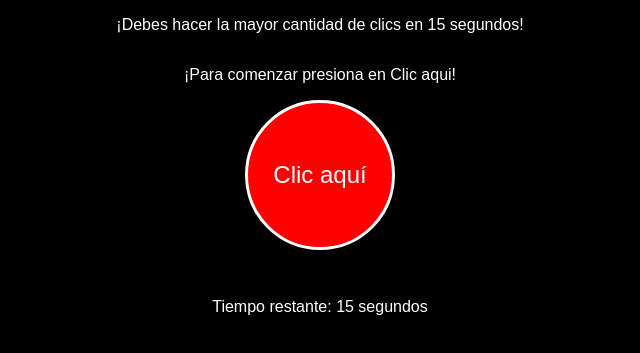
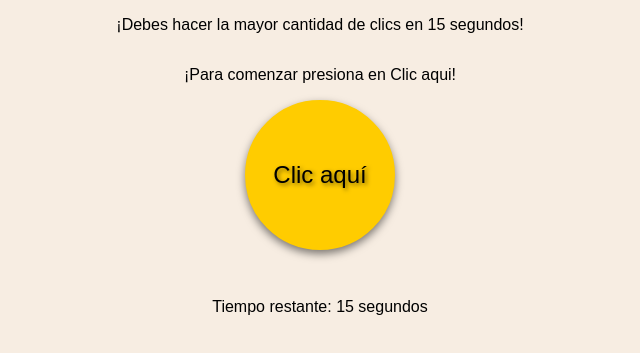
Before and after one commit to CristianLorenzo11/juego-de-hacer-clic, a plain HTML site: page index.html in a window 1280 px wide. Shown: the part 313-666 px from the top of the page, without its empty margins (320-960 px from the left). Drawn offline with Linux system fonts and the light colour scheme.

Commit message:
modificando estilos

```diff
--- a/styles.css
+++ b/styles.css
@@ -6,10 +6,12 @@ body {
     flex-direction: column;
     justify-content: center;
     align-items: center;
-    background-color: #000;
+    background-color: #f7ede2; /* Color de fondo suave */
     font-family: 'Arial', sans-serif;
-    color: #fff;
+    color: #000; /* Color de texto negro */
 }
+
+
 
 #title {
     font-size: 48px;
@@ -23,19 +25,22 @@ body {
     background-color: #fff;
     padding: 5px;
 }
-
 #clickButton {
     width: 150px;
     height: 150px;
     border-radius: 50%;
     font-size: 24px;
-    background-color: #f00;
-    color: #fff;
-    border: 3px solid #fff;
+    background-color: #ffcc00; /* Color amarillo suave */
+    color: #000; /* Color de texto negro */
+    border: 3px solid #ffcc00; /* Mismo color que el fondo */
     cursor: pointer;
     outline: none;
     transition: background-color 0.3s, transform 0.2s;
+    box-shadow: 0px 4px 8px rgba(0, 0, 0, 0.5); /* Sombra */
+    text-shadow: 2px 2px 4px rgba(0, 0, 0, 0.5); /* Relieve al texto */
 }
+
+
 
 #info {
     font-size: 24px;
@@ -61,5 +66,10 @@ body {
 
     #info {
         font-size: 18px;
+        text-align: center;
     }
 }
+
+#clickButton:hover {
+    background-color: #ffdb4d; /* Color de fondo al pasar el cursor */
+}
```
